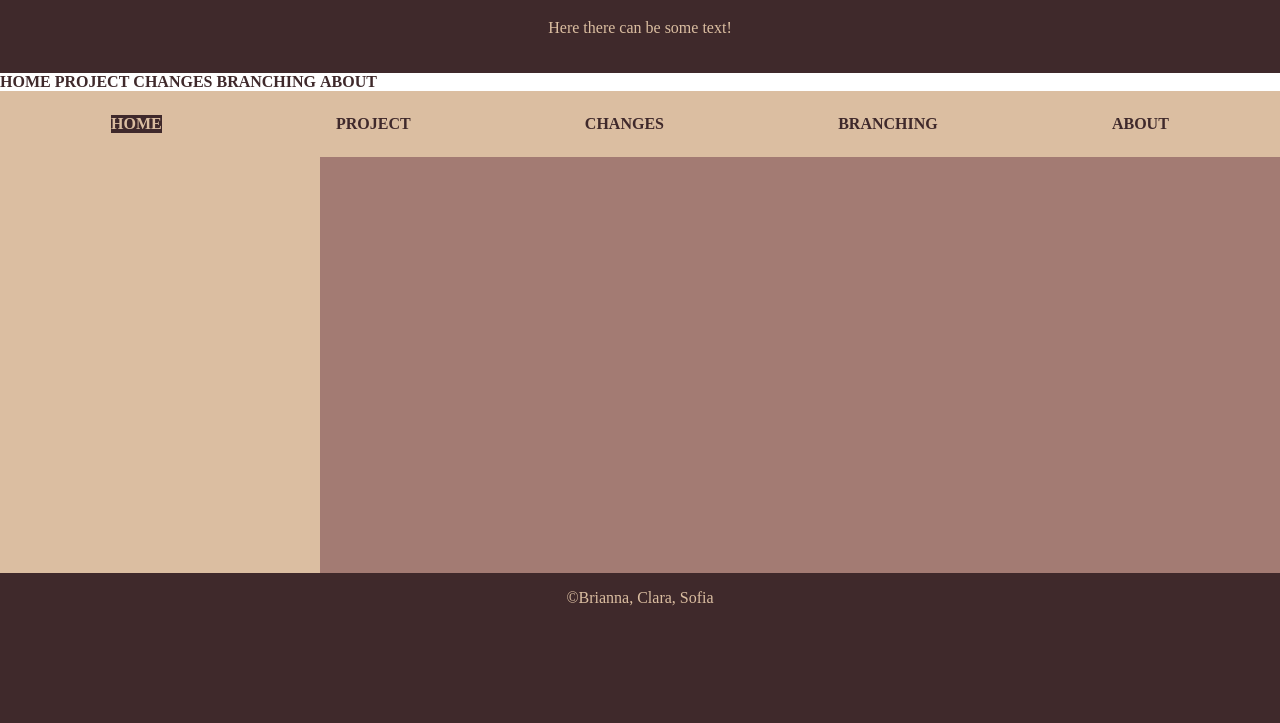
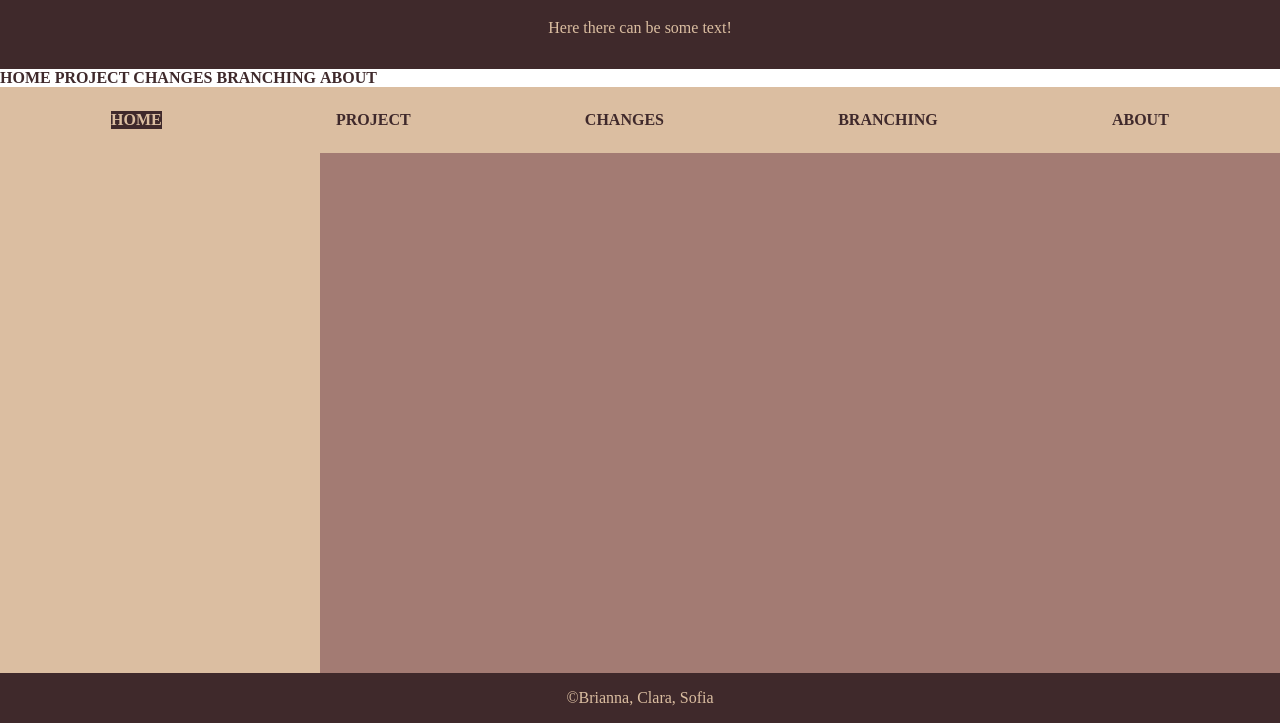
Before and after one commit to clarahedgehog/github-project, a plain HTML site: page index.html in a window 1280 px wide. Shown: the part 77-800 px from the top of the page. Drawn offline with Linux system fonts and the light colour scheme.

Commit message:
remove height on footer

```diff
--- a/styles/style.css
+++ b/styles/style.css
@@ -26,7 +26,6 @@ body {
 
 .header,
 .footer {
-    height: 150px;
     background-color: var(--background-primary);
     color: var(--color-primary);
     text-align: center;
```
